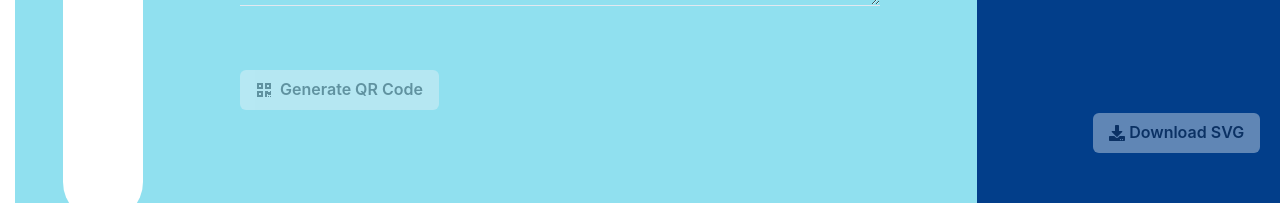
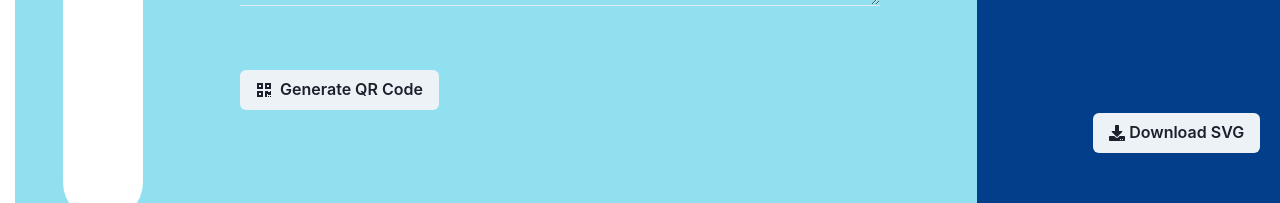
Before and after one commit to Anupmor1998/Qr-Generator, a React (Create React App) app: page /mail in a window 1280 px wide. Shown: the part 419-622 px from the top of the page. Built offline with nearby package versions, Linux system fonts and the light colour scheme; the HTML template or start-up script is replaced by a standard one.

Commit message:
disabled removed from buttons

```diff
--- a/src/components/QrGenerator/QrMail.js
+++ b/src/components/QrGenerator/QrMail.js
@@ -130,12 +130,7 @@ function QrMail() {
             onChange={(e) => setMessage(e.target.value)}
           />
 
-          <Button
-            type="submit"
-            margin="4rem auto"
-            onClick={qrSubmit}
-            disabled={!message || !subject || !mail}
-          >
+          <Button type="submit" margin="4rem auto" onClick={qrSubmit}>
             <FaQrcode /> &nbsp; Generate QR Code
           </Button>
         </Box>
@@ -155,12 +150,7 @@ function QrMail() {
             borderRadius="30px"
             bg="white"
           />
-          <Button
-            type="submit"
-            margin="auto"
-            onClick={downloadSvg}
-            disabled={!qr}
-          >
+          <Button type="submit" margin="auto" onClick={downloadSvg}>
             <FaDownload />
             &nbsp;Download SVG
           </Button>
```
